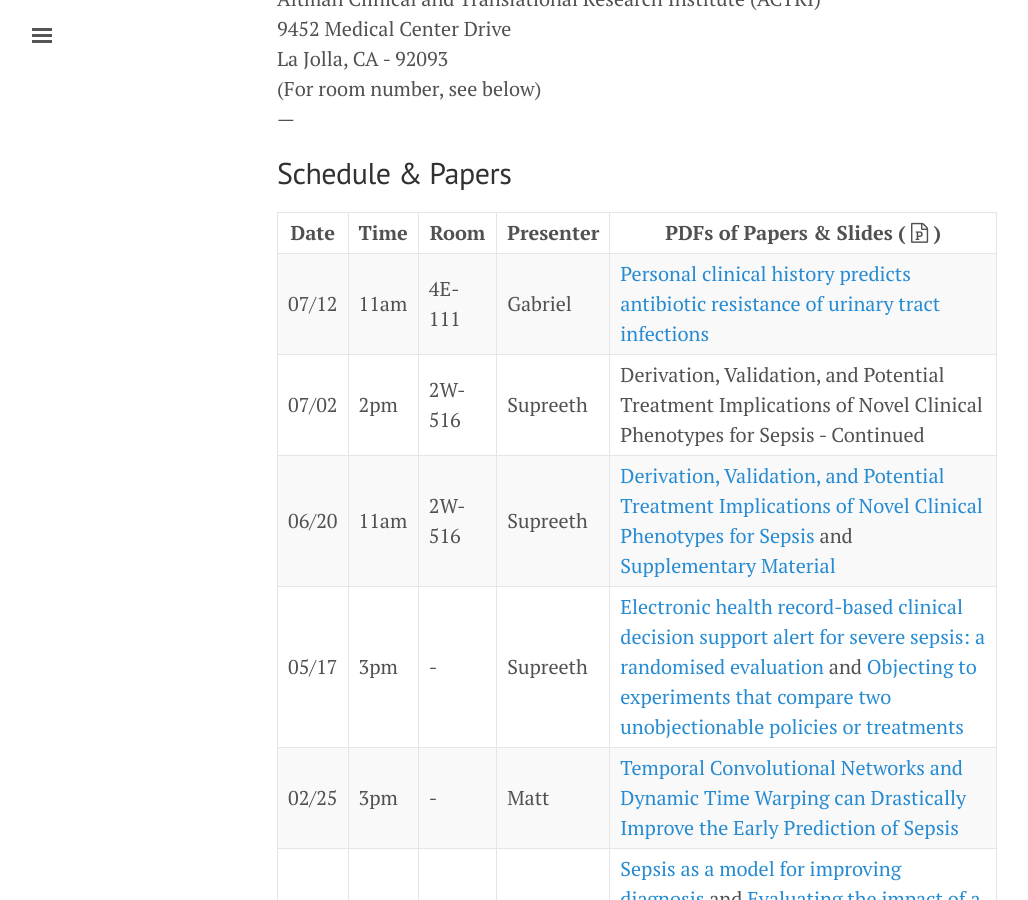
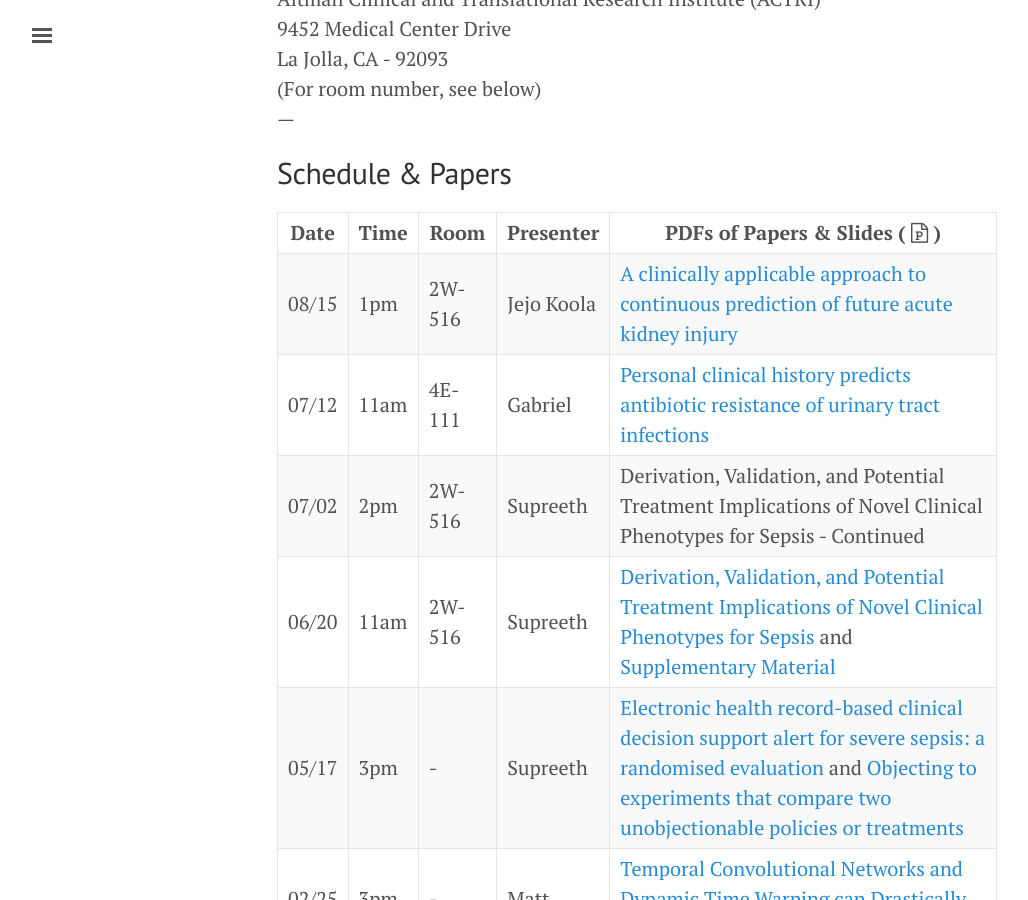
Before and after one commit to NematiLab/bmijc, a Jekyll site: the page built from index.md, in a window 1280 px wide and 900 px high, scrolled down 515 px. Shown: the whole window, without its empty margins (3-1031 px from the left). Built offline with Jekyll 4.4.1, drawn with Linux system fonts in a browser that asks for light colours; nearby versions of some CDN libraries.

```diff
--- a/index.md
+++ b/index.md
@@ -30,6 +30,7 @@
 
 Date | Time    | Room | Presenter | PDFs of Papers & Slides ( <i class='fa fa-file-powerpoint-o'></i> )
 --- | --- | --- | --- | ---
+08/15 | 1pm | 2W-516 | Jejo Koola |  [A clinically applicable approach to continuous prediction of future acute kidney injury]({{ site.baseurl }}/assets/081519_paper.pdf){:target="_blank"}
 07/12 | 11am | 4E-111 | Gabriel |  [Personal clinical history predicts antibiotic resistance of urinary tract infections]({{ site.baseurl }}/assets/071219_paper.pdf){:target="_blank"}
 07/02 | 2pm | 2W-516 | Supreeth |  Derivation, Validation, and Potential Treatment Implications of Novel Clinical Phenotypes for Sepsis - Continued
 06/20 | 11am | 2W-516 | Supreeth | [Derivation, Validation, and Potential Treatment Implications of Novel Clinical Phenotypes for Sepsis]({{ site.baseurl }}/assets/062019_paper.pdf){:target="_blank"} and [Supplementary Material]({{ site.baseurl }}/assets/062019_supplementary.pdf){:target="_blank"}
```
